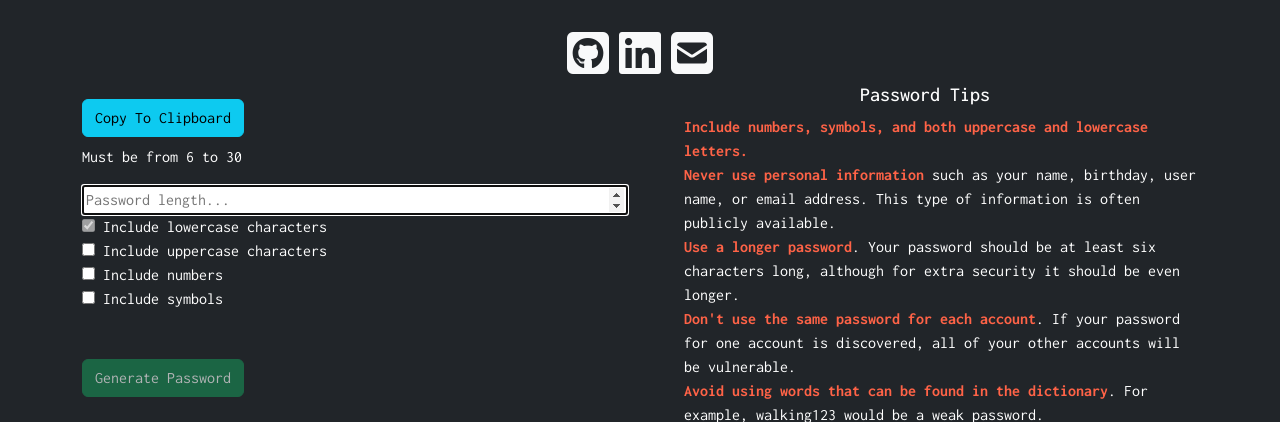
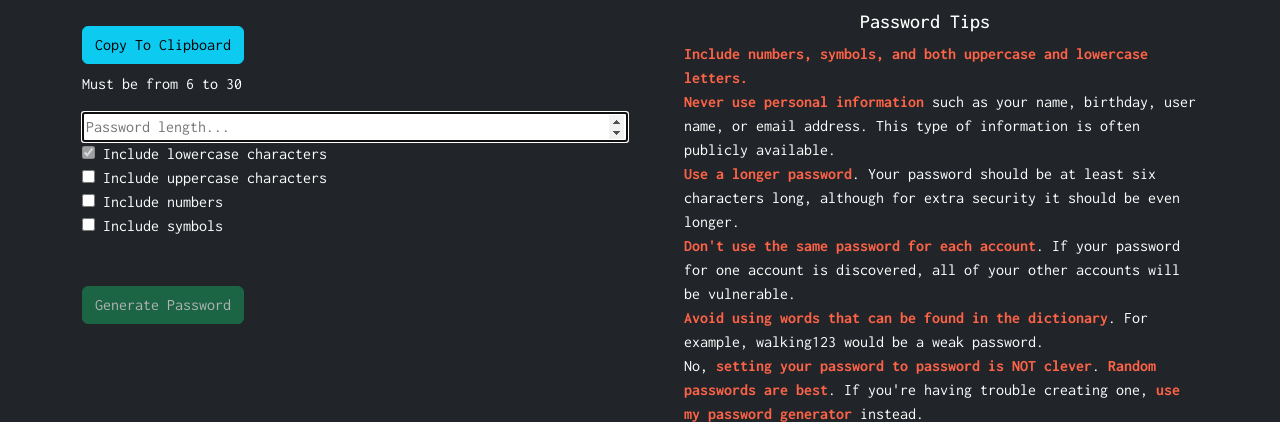
Before and after one commit to marl-Am/password-generator, a Flask app: page / in a window 1280 px wide. Shown: the top 422 px of the page. Run offline with Flask 3, Linux system fonts and the light colour scheme; some libraries are stand-ins or nearby versions.

Commit message:
removed contact

```diff
--- a/templates/index.html
+++ b/templates/index.html
@@ -31,37 +31,11 @@
 
     <title>Password Generator</title>
 
-    <!-- <style>
-		strong {
-			color: tomato;
-		}
 
-		input[type="checkbox"] {
-			cursor: pointer;
-		}
-	</style> -->
   </head>
   <body class="bg-dark text-white">
     <div class="container">
-      <!-- Contact Me -->
-      <section class="mt-4" id="contact-me">
-        <div class="d-flex justify-content-center">
-          <a href="https://github.com/marl-Am" target="_blank" class="social">
-            <i class="fa-brands fa-github-square text-light fa-3x"></i>
-          </a>
-          <a
-            href="https://www.linkedin.com/in/marlon-a-89715814b/"
-            target="_blank"
-            class="social"
-          >
-            <i class="fa-brands fa-linkedin text-light fa-3x"></i>
-          </a>
-          <a href="mailto:mamedee001@gmail.com" target="_blank" class="social">
-            <i class="fa-solid fa-envelope-square text-light fa-3x"></i>
-          </a>
-        </div>
-      </section>
-      <!--  -->
+
 
       <div class="row">
         <div class="col-sm">
```
